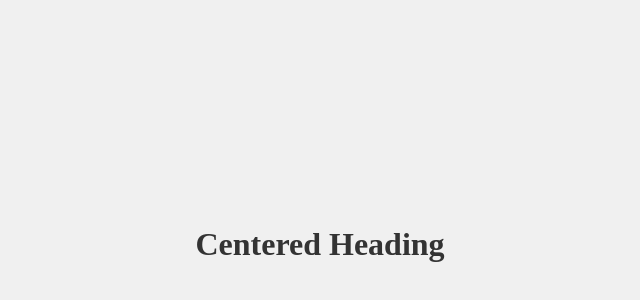
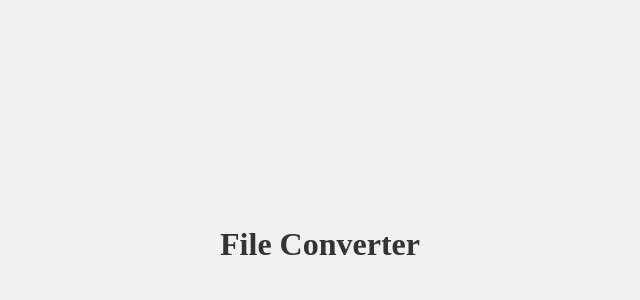
Before and after one commit to unknownss-ss/File-converter, a plain HTML site: page index.html in a window 1280 px wide. Shown: the part 156-456 px from the top of the page, without its empty margins (320-960 px from the left). Drawn offline with Linux system fonts and the light colour scheme.

Commit message:
Update index.html

```diff
--- a/index.html
+++ b/index.html
@@ -3,12 +3,12 @@
 <head>
   <meta charset="UTF-8">
   <meta name="viewport" content="width=device-width, initial-scale=1.0">
-  <title>Centered Heading</title>
+  <title>File Converter</title>
   <link rel="stylesheet" href="style.css"> <!-- Link to external CSS -->
 </head>
 <body>
   <div class="container">
-    <h1>Centered Heading</h1>
+    <h1>File Converter</h1>
   </div>
 </body>
 </html>
```
